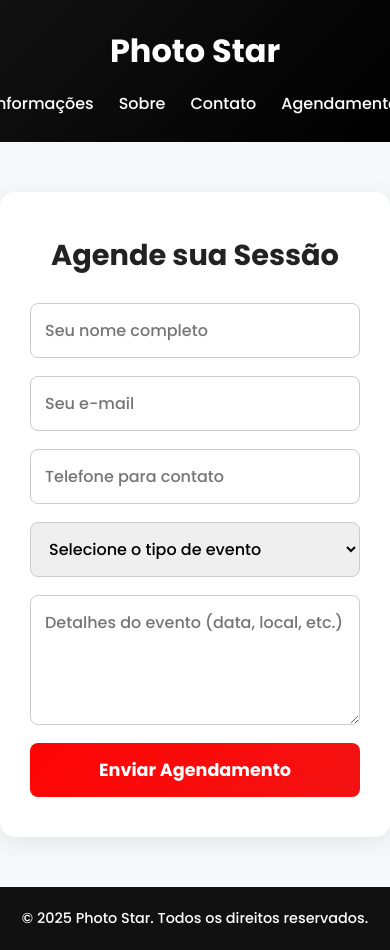
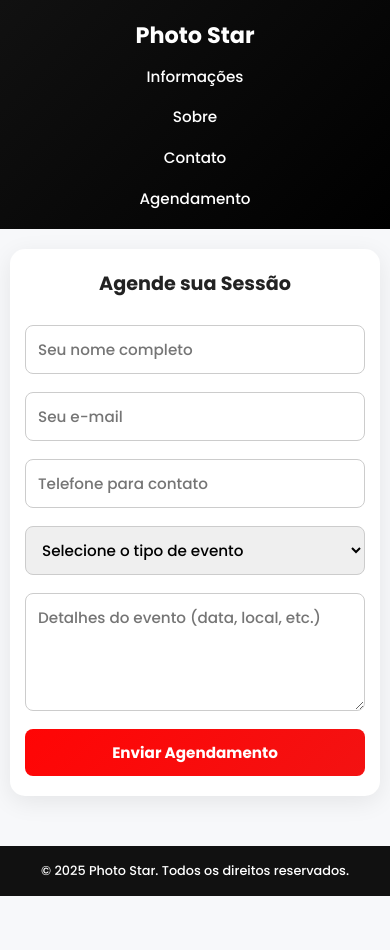
Before and after one commit to Mvduartt/Photo-Star, a plain HTML site: page agendamento.html in a window 390 px wide. After the commit the page ends 896 px from the top, so only its background shows below. Drawn offline with Linux system fonts and the light colour scheme.

Commit message:
style.css

```diff
--- a/style.css
+++ b/style.css
@@ -108,3 +108,82 @@
       margin-top: 50px;
       font-size: 0.9rem;
     }
+/* Responsividade */
+@media (max-width: 1024px) {
+  header h1 {
+    font-size: 1.8rem;
+  }
+
+  main {
+    margin: 30px 15px;
+    padding: 30px 20px;
+  }
+
+  h2 {
+    font-size: 1.6rem;
+  }
+}
+
+@media (max-width: 768px) {
+  nav ul {
+    flex-direction: column;
+    gap: 15px;
+    margin-top: 10px;
+  }
+
+  header h1 {
+    font-size: 1.6rem;
+  }
+
+  main {
+    margin: 25px 12px;
+    padding: 25px 18px;
+  }
+
+  h2 {
+    font-size: 1.4rem;
+  }
+
+  button {
+    font-size: 1rem;
+    padding: 12px;
+  }
+}
+
+@media (max-width: 480px) {
+  header {
+    padding: 18px 10px;
+  }
+
+  header h1 {
+    font-size: 1.4rem;
+  }
+
+  nav a {
+    font-size: 0.95rem;
+  }
+
+  main {
+    margin: 20px 10px;
+    padding: 20px 15px;
+  }
+
+  h2 {
+    font-size: 1.2rem;
+  }
+
+  input, textarea, select {
+    font-size: 0.95rem;
+    padding: 12px;
+  }
+
+  button {
+    font-size: 0.95rem;
+    padding: 12px;
+  }
+
+  footer {
+    font-size: 0.8rem;
+    padding: 15px;
+  }
+}
```
